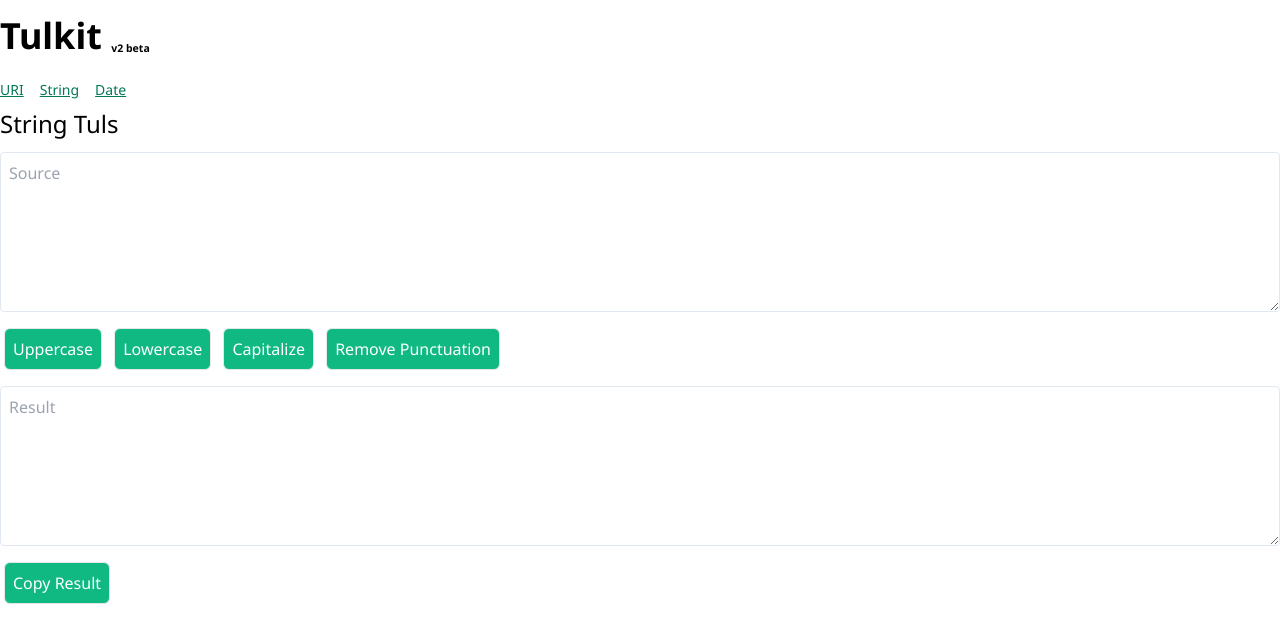
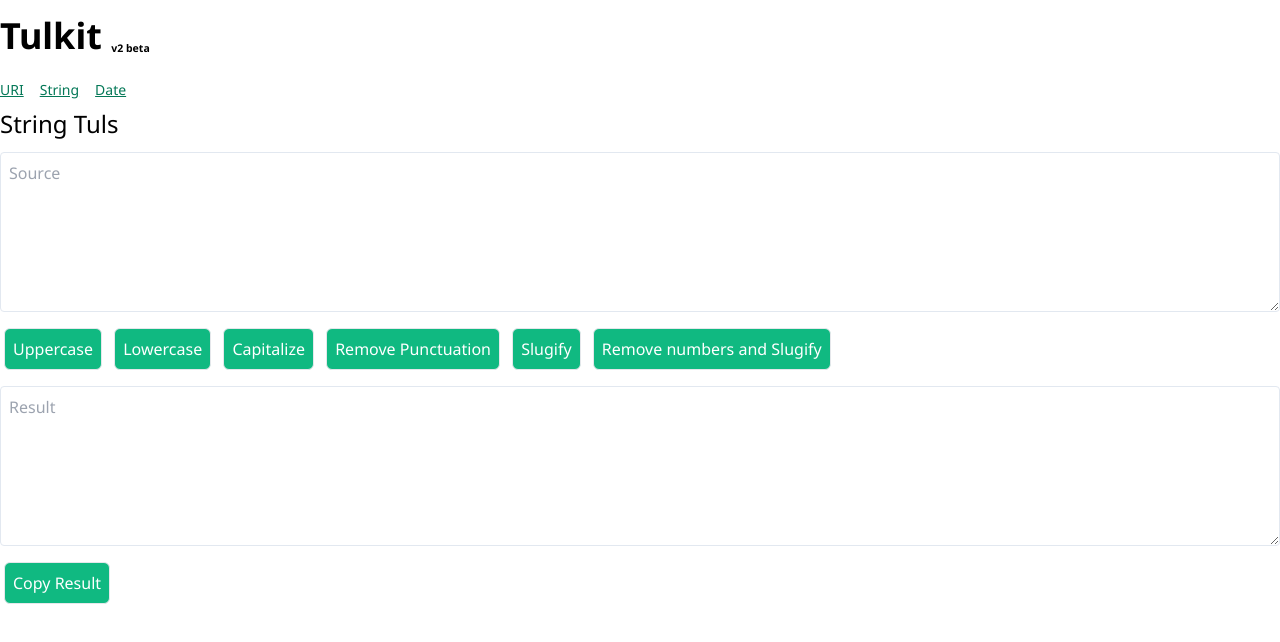
Before and after one commit to hasssan/tulkit, a SvelteKit app: page /string in a window 1280 px wide. Shown: the top 642 px of the page. Built offline with nearby package versions, Linux system fonts and the light colour scheme.

Commit message:
feat(string): slugify string
slugify the string and slugify then remove the numbers

close #2

```diff
--- a/src/routes/string/+page.svelte
+++ b/src/routes/string/+page.svelte
@@ -15,6 +15,22 @@
 	}
 	function onRemovePunctuation() {
 		result = source.replace(/[^\w\s]|_/g, '').replace(/\s+/g, ' ');
+	}
+
+	function onSlugify() {
+		result = source
+			.replace(/[^\w\s]|_/g, '')
+			.replace(/\s+/g, '-')
+			.trim()
+			.toLowerCase();
+	}
+
+	/**
+	 * Slugify the source and remove numbers.
+	 */
+	function onRemoveNumber() {
+		onSlugify();
+		result = result.replace(/[0-9]/g, '');
 	}
 </script>
 
@@ -37,6 +53,12 @@
 	<button class="m-1 p-2 border rounded-md bg-emerald-500 text-white" on:click={onRemovePunctuation}
 		>Remove Punctuation</button
 	>
+	<button class="m-1 p-2 border rounded-md bg-emerald-500 text-white" on:click={onSlugify}
+		>Slugify</button
+	>
+	<button class="m-1 p-2 border rounded-md bg-emerald-500 text-white" on:click={onRemoveNumber}
+		>Remove numbers and Slugify
+	</button>
 	<textarea
 		class="my-3 p-2 w-full h-40 block resize-y shadow-slate-900 border border-slate-200 rounded"
 		placeholder="Result"
```
